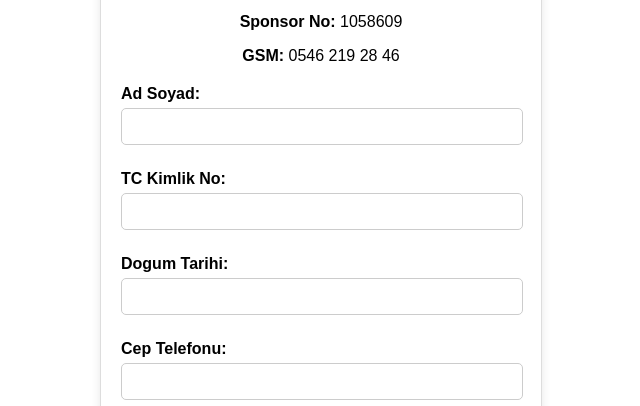
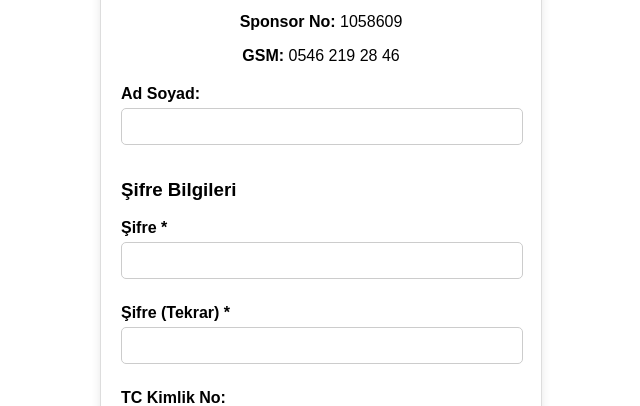
Before and after one commit to gulizar1776/ersag, a plain HTML site: page index.html in a window 1280 px wide. Shown: the part 546-952 px from the top of the page, without its empty margins (339-979 px from the left). Drawn offline with Linux system fonts and the light colour scheme.

Commit message:
Update index.html

```diff
--- a/index.html
+++ b/index.html
@@ -108,6 +108,25 @@
       <form action="#" method="post">
         <label for="name">Ad Soyad:</label>
         <input type="text" id="name" name="name" required />
+         <div class="card card-primary">
+            <div class="card-header">
+                <h3 class="card-title">Şifre Bilgileri</h3>
+            </div>
+            <div class="card-body">
+                <div class="form-group">
+                    <label class="col-md-4 control-label">Şifre *</label>
+                    <div class="col-md-8"><input id="password1" name="password1" class="form-control input-md" type="password" value=""></div>
+                </div>
+                <div class="form-group">
+                    <div id="password-strength-status" class="col-md-12" data-weaktext="Zayıf (En az 6 karakter olmalıdır.)" data-mediumtext="Orta (Harf, sayı ve özel karakterler içermelidir.)" data-strongtext="Güçlü"> </div>
+                </div>
+                <div class="form-group">
+                    <label class="col-md-4 control-label">Şifre (Tekrar) *</label>
+                    <div class="col-md-8"><input id="password2" name="password2" class="form-control input-md" type="password" value=""></div>
+                </div>
+
+            </div>
+        </div>
         <label for="tc">TC Kimlik No:</label>
         <input type="text" id="tc" name="tc" required />
         <label for="Dogum Tarihi">Dogum Tarihi:</label>
```
